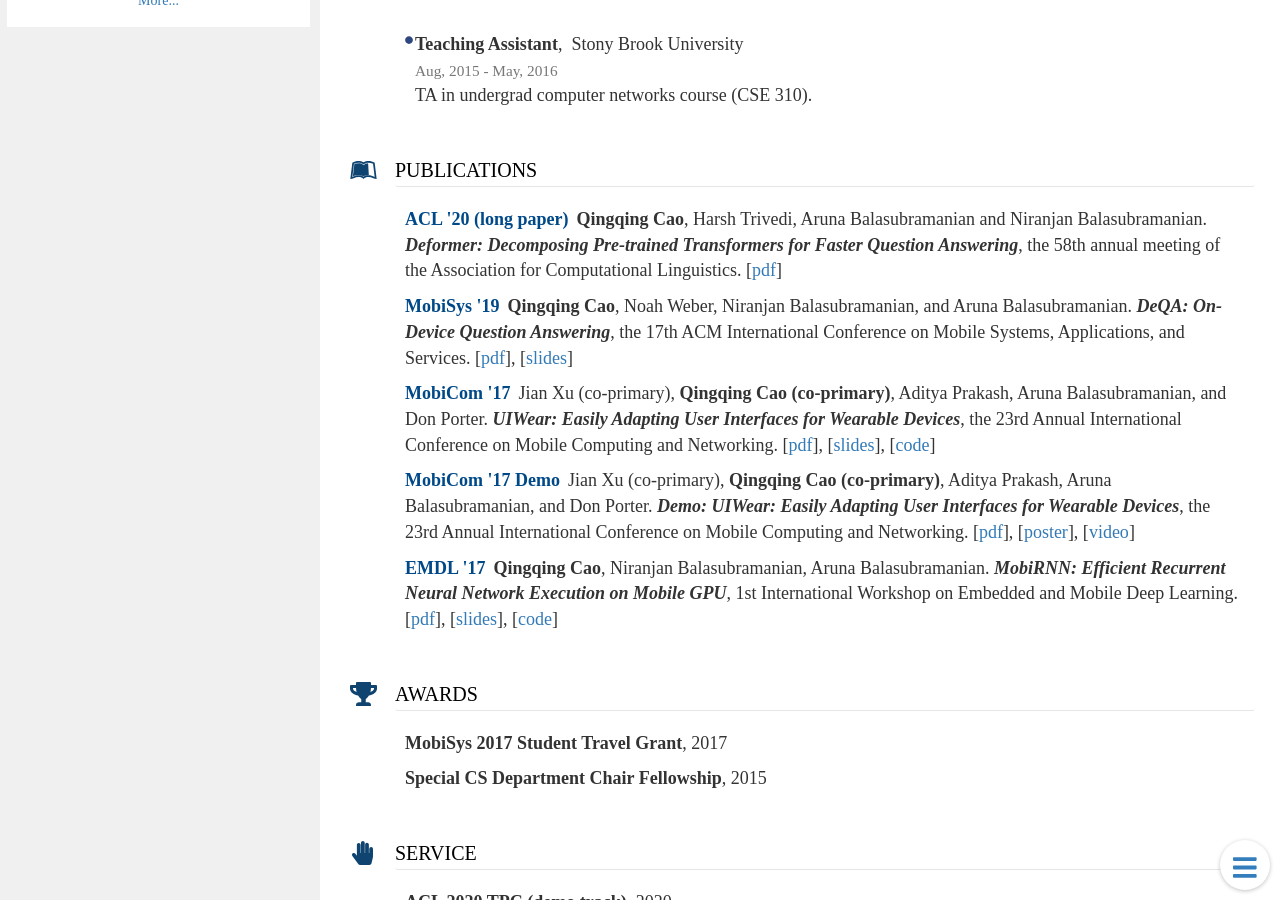
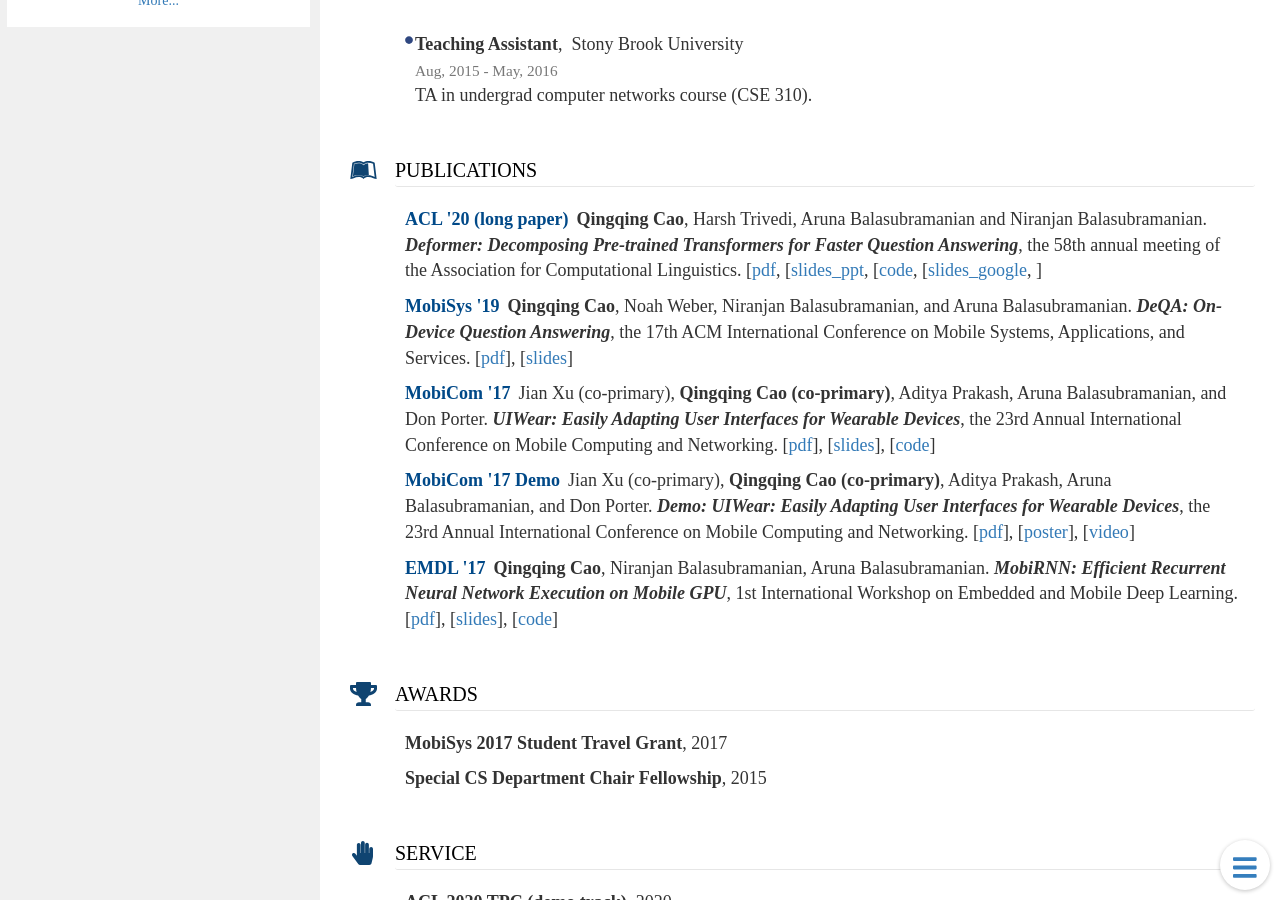
Before and after one commit to csarron/csarron.github.io, a Jekyll site: the page built from index.md, in a window 1280 px wide and 900 px high, scrolled down 824 px. Built offline with Jekyll 4.4.1, drawn with Linux system fonts in a browser that asks for light colours.

Commit message:
update deformer

```diff
--- a/index.md
+++ b/index.md
@@ -97,7 +97,7 @@
           paper: "Deformer: Decomposing Pre-trained Transformers for Faster Question Answering"
           conference: the 58th annual meeting of the Association for Computational Linguistics.
           resource: >
-            [[pdf](/assets/deformer.pdf)]
+            [[pdf](/assets/deformer.pdf), [[slides_ppt](/assets/deformer_slides.pptx), [[code](https://github.com/StonyBrookNLP/deformer), [[slides_google](https://docs.google.com/presentation/d/1TTjr8jSBfR4vQr_DiaXfnCEhwVq_OWPS6HPpn1aColQ), ]
         - id: deqa
           type: MobiSys '19
           author: <strong>Qingqing Cao</strong>, Noah Weber, Niranjan Balasubramanian, and Aruna Balasubramanian.
```
Also changed, not shown: 1 other file.
